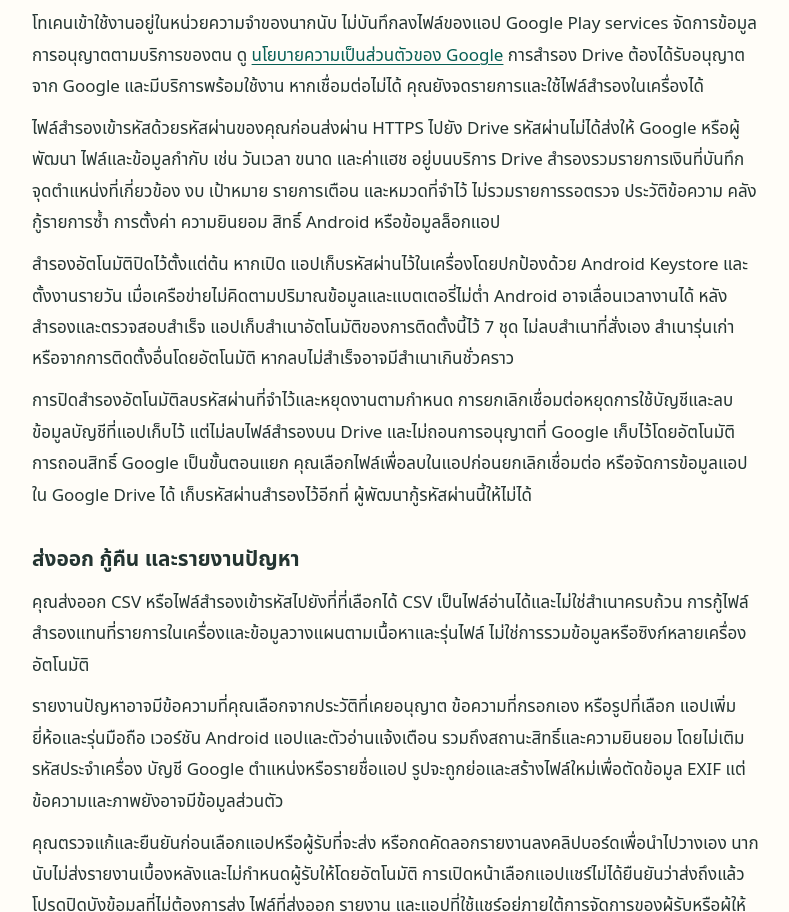
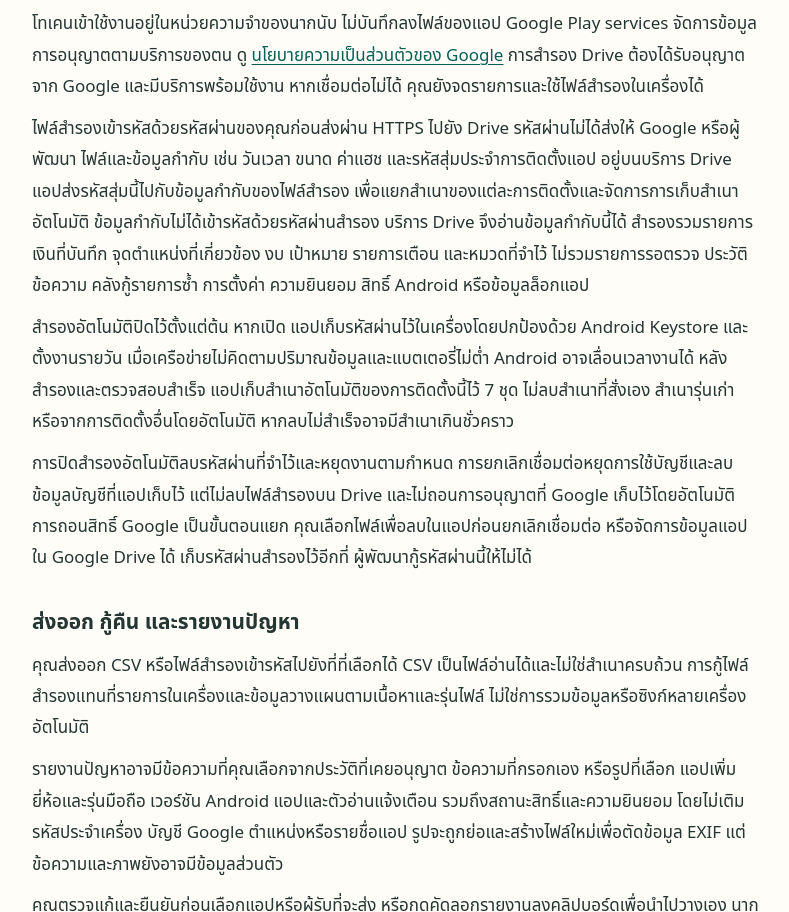
Before and after one commit to nnup37-Ava/naknab-public, a plain HTML site: page privacy.html in a window 1280 px wide. Shown: the part 1768-2680 px from the top of the page, without its empty margins (244-1033 px from the left). Drawn offline with Linux system fonts and the light colour scheme.

Commit message:
Clarify Drive backup installation metadata

```diff
--- a/privacy.html
+++ b/privacy.html
@@ -88,7 +88,9 @@
     ดู <a href="https://policies.google.com/privacy" rel="noreferrer">นโยบายความเป็นส่วนตัวของ Google</a>
     การสำรอง Drive ต้องได้รับอนุญาตจาก Google และมีบริการพร้อมใช้งาน หากเชื่อมต่อไม่ได้ คุณยังจดรายการและใช้ไฟล์สำรองในเครื่องได้</p>
     <p>ไฟล์สำรองเข้ารหัสด้วยรหัสผ่านของคุณก่อนส่งผ่าน HTTPS ไปยัง Drive รหัสผ่านไม่ได้ส่งให้ Google หรือผู้พัฒนา
-    ไฟล์และข้อมูลกำกับ เช่น วันเวลา ขนาด และค่าแฮช อยู่บนบริการ Drive
+    ไฟล์และข้อมูลกำกับ เช่น วันเวลา ขนาด ค่าแฮช และรหัสสุ่มประจำการติดตั้งแอป อยู่บนบริการ Drive
+    แอปส่งรหัสสุ่มนี้ไปกับข้อมูลกำกับของไฟล์สำรอง เพื่อแยกสำเนาของแต่ละการติดตั้งและจัดการการเก็บสำเนาอัตโนมัติ
+    ข้อมูลกำกับไม่ได้เข้ารหัสด้วยรหัสผ่านสำรอง บริการ Drive จึงอ่านข้อมูลกำกับนี้ได้
     สำรองรวมรายการเงินที่บันทึก จุดตำแหน่งที่เกี่ยวข้อง งบ เป้าหมาย รายการเตือน และหมวดที่จำไว้
     ไม่รวมรายการรอตรวจ ประวัติข้อความ คลังกู้รายการซ้ำ การตั้งค่า ความยินยอม สิทธิ์ Android หรือข้อมูลล็อกแอป</p>
     <p>สำรองอัตโนมัติปิดไว้ตั้งแต่ต้น หากเปิด แอปเก็บรหัสผ่านไว้ในเครื่องโดยปกป้องด้วย Android Keystore และตั้งงานรายวัน
```
